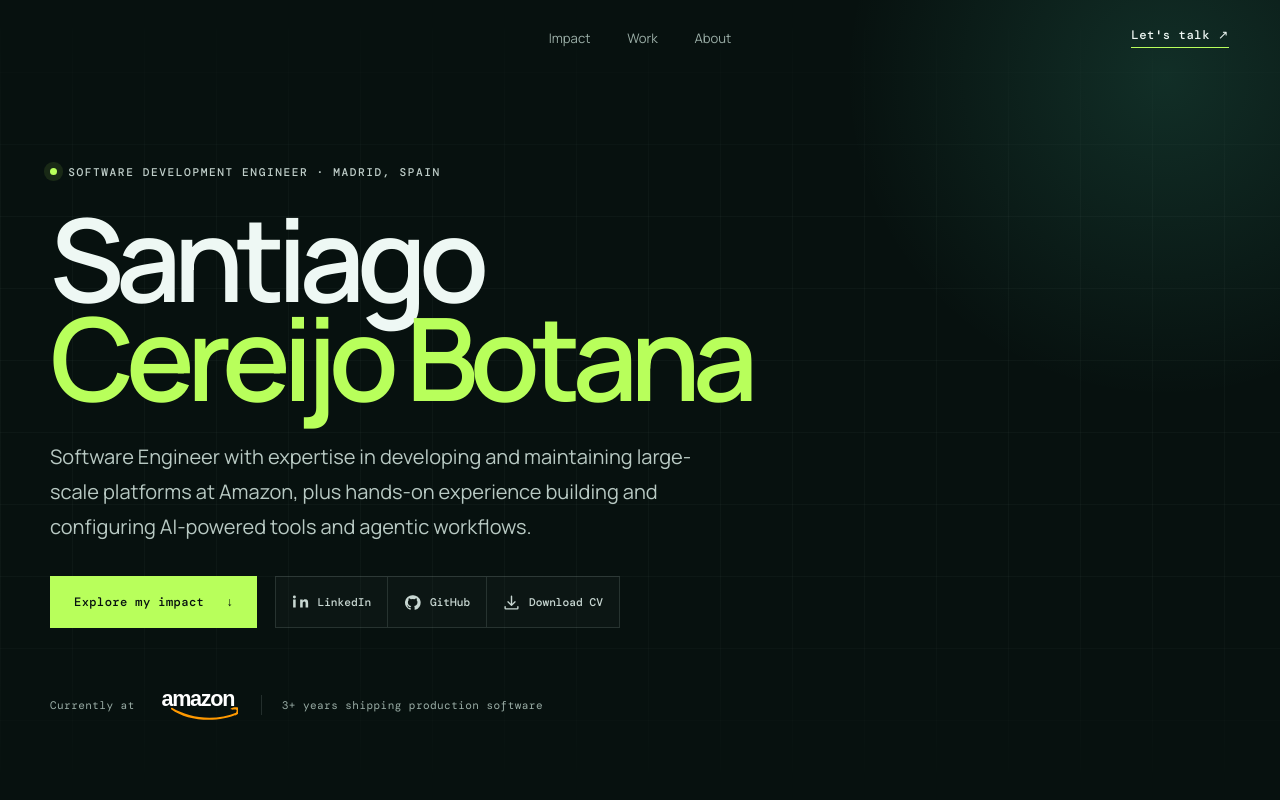
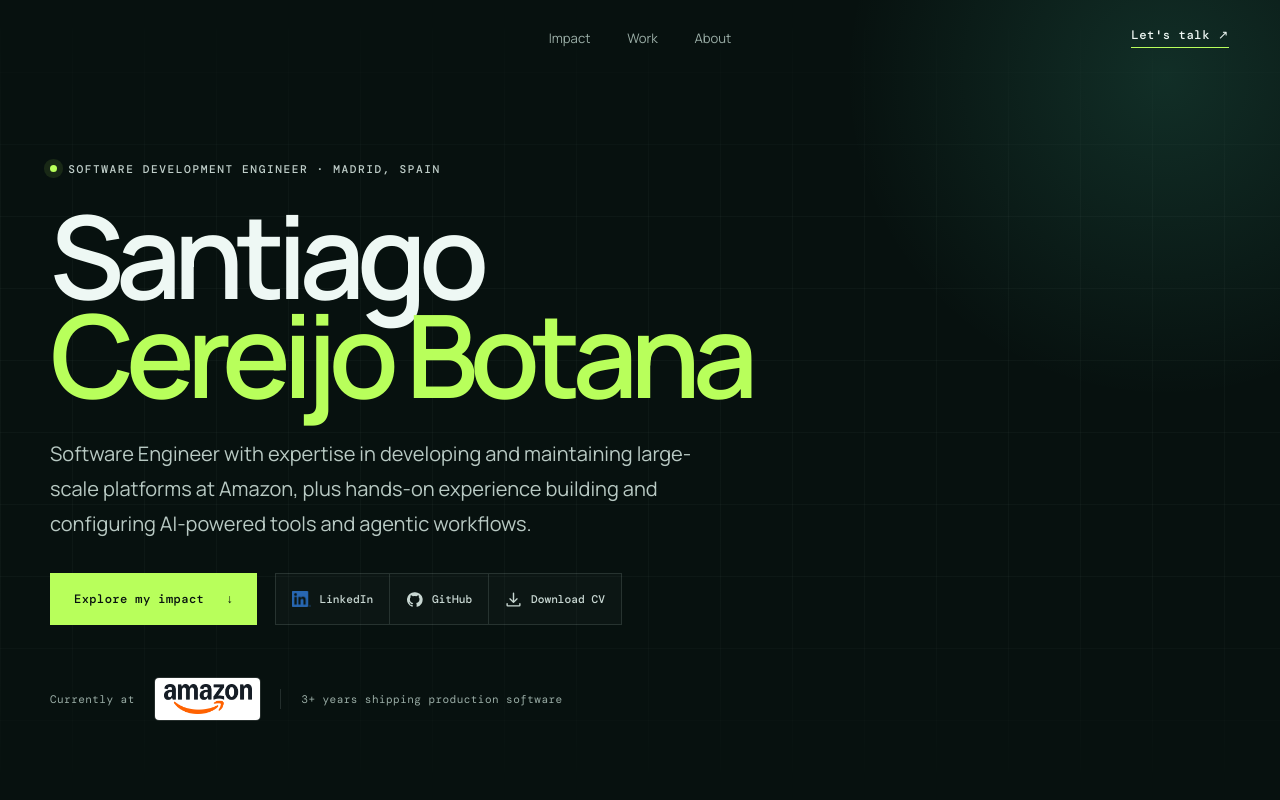
Before and after one commit to ycrbt/santiago-cereijo-portfolio, a website: page index.html in a window 1280 px wide. Shown: the top 800 px of the page. Drawn offline with nearby package versions, Linux system fonts and the light colour scheme.

Commit message:
fix: use official employer and social brand assets

```diff
--- a/build-pages.mjs
+++ b/build-pages.mjs
@@ -8,6 +8,7 @@ const assets = [
   "favicon.svg",
   "og-card.svg",
   "Santiago-Cereijo-CV.pdf",
+  "assets",
 ];
 
 await rm(outputDirectory, { recursive: true, force: true });
@@ -15,7 +16,7 @@ await mkdir(outputDirectory, { recursive: true });
 
 await Promise.all(
   assets.map((asset) =>
-    cp(new URL(`./${asset}`, import.meta.url), new URL(asset, outputDirectory)),
+    cp(new URL(`./${asset}`, import.meta.url), new URL(asset, outputDirectory), { recursive: true }),
   ),
 );
 
--- a/index.html
+++ b/index.html
@@ -58,7 +58,7 @@
             <a class="button button-primary" href="#work">Explore my impact <span aria-hidden="true">↓</span></a>
             <div class="profile-links" aria-label="Professional links">
               <a class="profile-link" href="https://www.linkedin.com/in/yagocereijo" target="_blank" rel="noreferrer" aria-label="LinkedIn profile (opens in a new tab)">
-                <svg viewBox="0 0 24 24" aria-hidden="true"><path d="M5.2 7.8H1.6V19h3.6V7.8ZM3.4 2.2a2.1 2.1 0 1 0 0 4.2 2.1 2.1 0 0 0 0-4.2ZM18.9 7.5c-1.9 0-3.2 1-3.8 2V7.8h-3.6V19h3.6v-5.5c0-1.5.3-3 2.2-3 1.9 0 1.9 1.8 1.9 3.1V19h3.6v-6.1c0-3-0.7-5.4-3.9-5.4Z"/></svg>
+                <img class="profile-logo" src="/assets/linkedin-in.png" alt="" aria-hidden="true" width="635" height="540" />
                 <span>LinkedIn</span>
               </a>
               <a class="profile-link" href="https://github.com/ycrbt" target="_blank" rel="noreferrer" aria-label="GitHub profile (opens in a new tab)">
@@ -75,9 +75,8 @@
 
         <div class="hero-proof reveal">
           <span>Currently at</span>
-          <span class="amazon-logo" role="img" aria-label="Amazon">
-            <span>amazon</span>
-            <svg viewBox="0 0 112 20" aria-hidden="true"><path d="M8 3.2c14.6 10.8 35.8 16.5 58.6 16.5 15.4 0 33.2-3.2 45.8-9.3 2.1-1 .4-3.2-1.4-2.4-14.1 5.8-29.4 8.6-43.4 8.6C46 16.6 25.1 10.7 9.4 1.2 8.3.5 7 2.3 8 3.2Z"/><path d="M102.5 4.2c2-.2 6.3-.8 7.1.3.9 1.1-1 5.6-1.7 7.8-.2.7.3.9.9.4 4-3.4 5-10.4 4.2-11.5-.8-1.1-7.9-2-12.2 1-.7.5-.6 1.2.2 1.1l1.5-.1Z"/></svg>
+          <span class="amazon-logo-frame">
+            <img class="amazon-logo" src="/assets/amazon-logo.png" alt="Amazon" width="645" height="216" />
           </span>
           <span class="proof-divider"></span>
           <span>3+ years shipping production software</span>
--- a/styles.css
+++ b/styles.css
@@ -67,11 +67,12 @@ h1 span { color: var(--lime); }
 .profile-link:last-child { border-right: 0; }
 .profile-link:hover { color: var(--lime); background: rgba(184,255,91,.06); }
 .profile-link svg { width: 17px; height: 17px; flex: 0 0 auto; fill: currentColor; }
+.profile-logo { width: 19px; height: 17px; flex: 0 0 auto; object-fit: contain; }
 .profile-link:focus-visible { outline: 2px solid var(--lime); outline-offset: -3px; }
 
 .hero-proof { grid-column: 1 / -1; align-self: end; display: flex; align-items: center; gap: 1.25rem; color: var(--muted); font: .69rem "DM Mono"; letter-spacing: .04em; position: relative; z-index: 2; }
-.amazon-logo { width: 86px; display: inline-flex; flex-direction: column; align-items: center; color: white; font: 700 1.35rem Arial, sans-serif; letter-spacing: -.06em; line-height: .75; }
-.amazon-logo svg { width: 72px; height: 13px; margin-left: 8px; fill: #ff9900; }
+.amazon-logo-frame { display: inline-flex; align-items: center; justify-content: center; padding: .38rem .55rem; border-radius: 4px; background: #fff; box-shadow: 0 0 0 1px rgba(255,255,255,.12); }
+.amazon-logo { display: block; width: 88px; height: auto; }
 .proof-divider { width: 1px; height: 20px; background: var(--line); }
 
 .section { max-width: var(--max); margin: 0 auto; padding: clamp(6rem, 11vw, 10rem) 0; }
```
Also changed, not shown: assets/amazon-logo.png (added), assets/linkedin-in.png (added).
